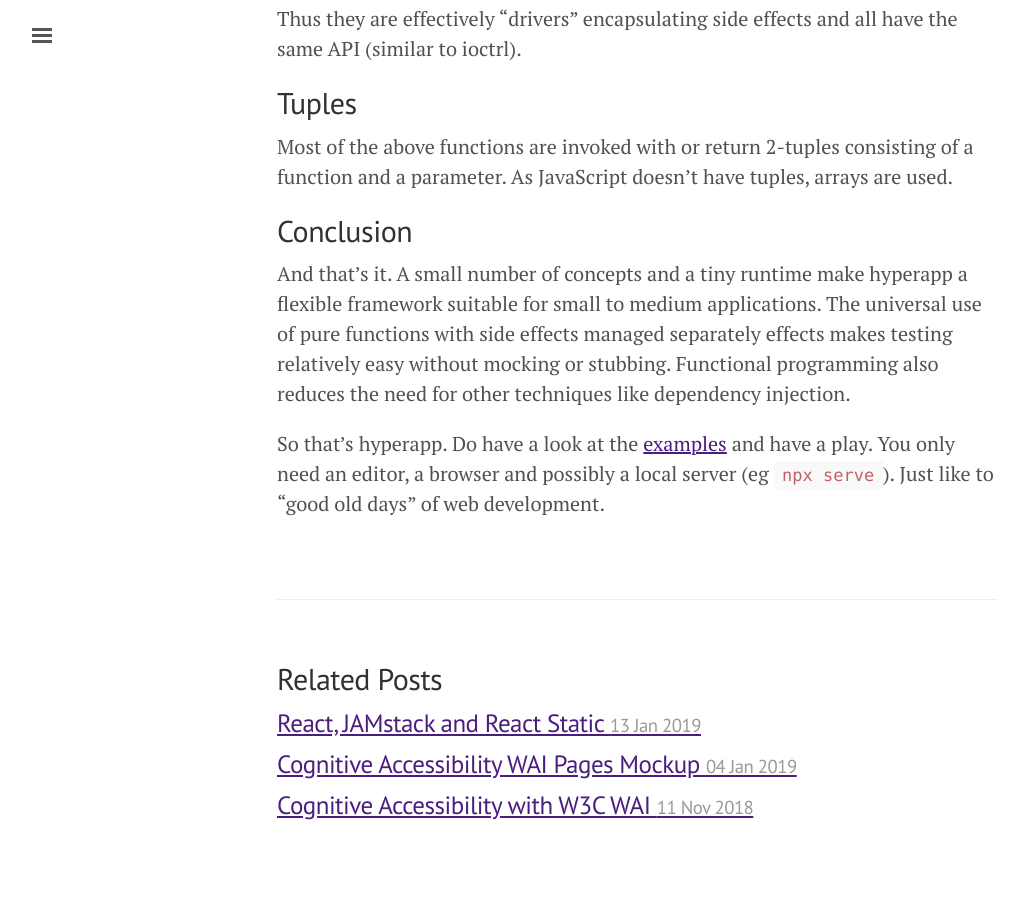
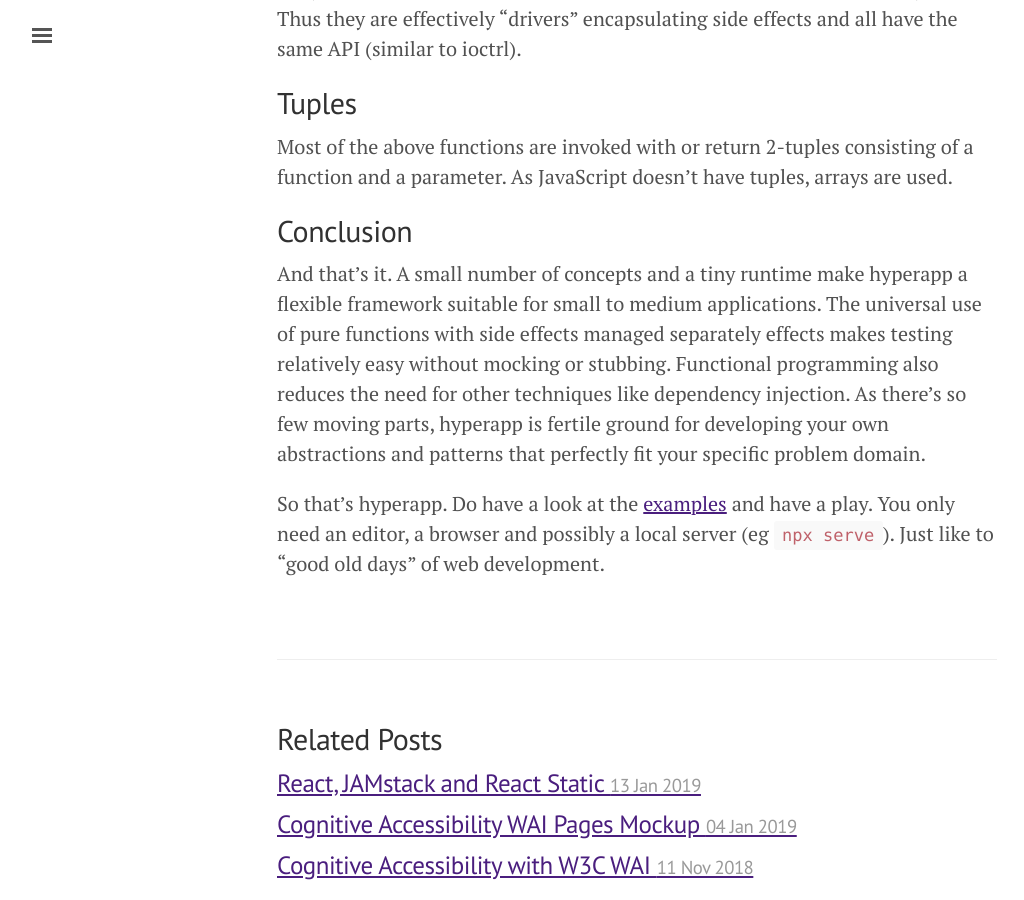
Before and after one commit to OpenDirective/opendirective.github.io, a Jekyll site: the page built from _posts/2019-08-04-hyperapp-micro-framework.md, in a window 1280 px wide and 900 px high, scrolled down 2823 px. Shown: the whole window, without its empty margins (3-1027 px from the left). Built offline with Jekyll 4.4.1, drawn with Linux system fonts in a browser that asks for light colours.

Commit message:
Add perfect for abstraction

```diff
--- a/_posts/2019-08-04-hyperapp-micro-framework.md
+++ b/_posts/2019-08-04-hyperapp-micro-framework.md
@@ -55,6 +55,6 @@ Most of the above functions are invoked with or return 2-tuples consisting of a
 
 ## Conclusion
 
-And that's it. A small number of concepts and a tiny runtime make hyperapp a flexible framework suitable for small to medium applications. The universal use of pure functions with side effects managed separately effects makes testing relatively easy without mocking or stubbing. Functional programming also reduces the need for other techniques like dependency injection.
+And that's it. A small number of concepts and a tiny runtime make hyperapp a flexible framework suitable for small to medium applications. The universal use of pure functions with side effects managed separately effects makes testing relatively easy without mocking or stubbing. Functional programming also reduces the need for other techniques like dependency injection. As there's so few moving parts, hyperapp is fertile ground for developing your own abstractions and patterns that perfectly fit your specific problem domain.
 
 So that's hyperapp. Do have a look at the [examples](https://github.com/jorgebucaran/hyperapp/blob/master/docs/examples.md) and have a play. You only need an editor, a browser and possibly a local server (eg `npx serve`). Just like to "good old days" of web development.
```
